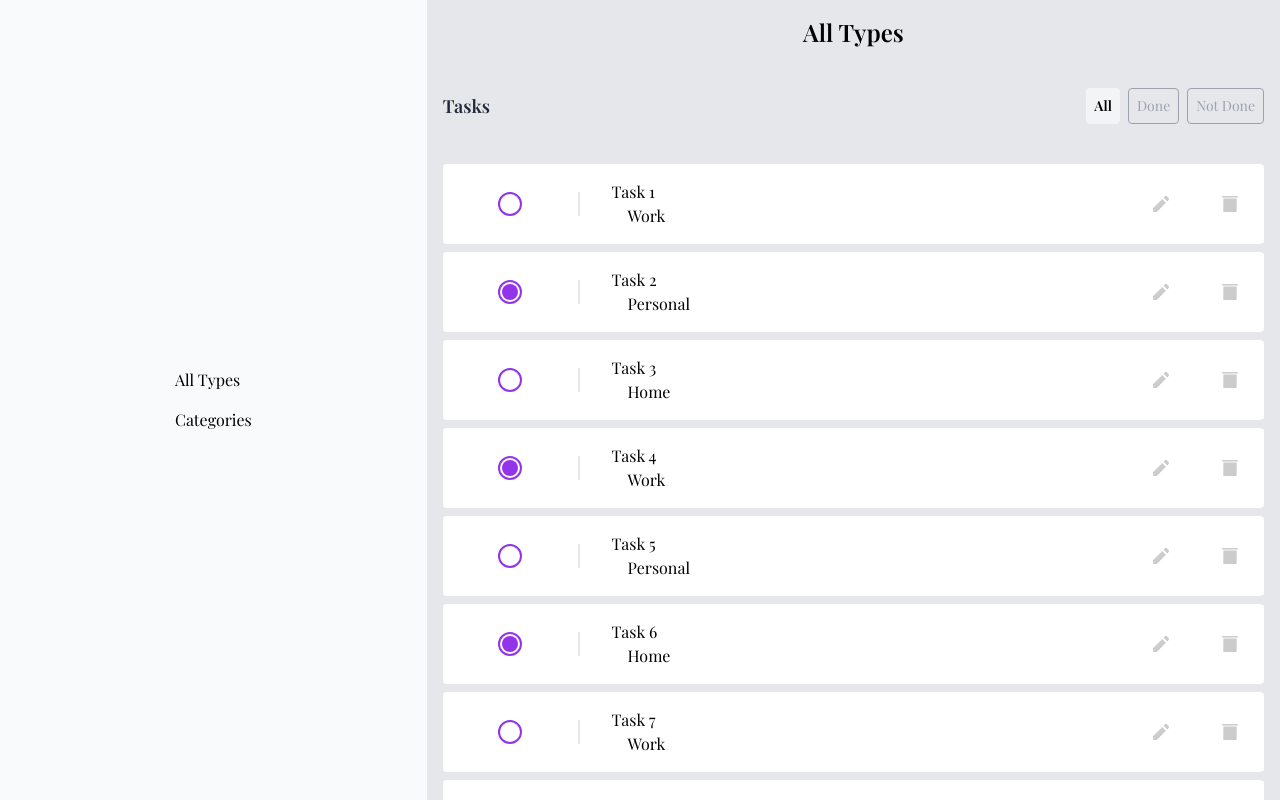
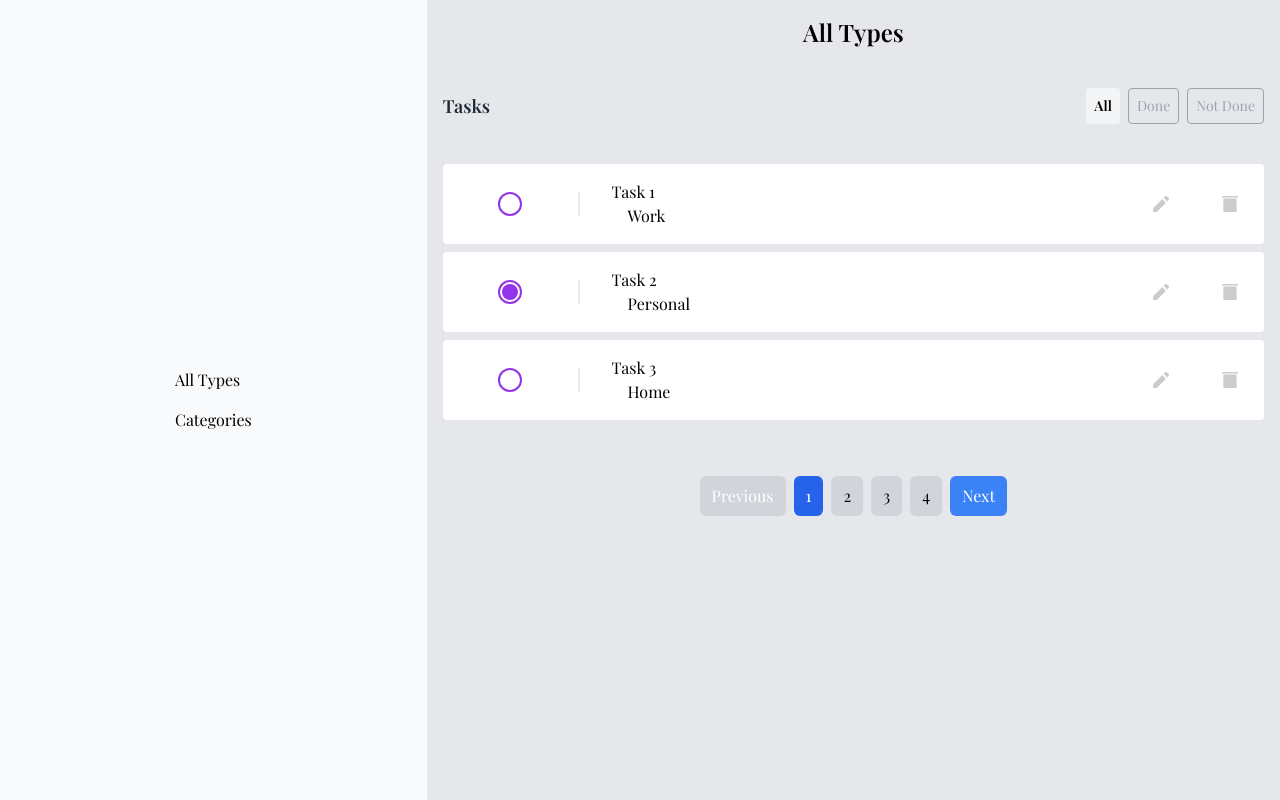
Before and after one commit to GoktugMuratDemir/task-master, a React (Create React App) app: page / in a window 1280 px wide. Built offline with nearby package versions, Linux system fonts and the light colour scheme; a web font is replaced by a local one.

Commit message:
pagination componenti oluşturuldu

```diff
--- /dev/null
+++ b/src/Components/Pagination.tsx
@@ -0,0 +1,57 @@
+import React from "react";
+
+interface PaginationProps {
+  currentPage: number;
+  totalPages: number;
+  onPageChange: (page: number) => void;
+}
+
+const Pagination: React.FC<PaginationProps> = ({
+  currentPage,
+  totalPages,
+  onPageChange,
+}) => {
+  return (
+    <div className="flex justify-center items-center space-x-2 mt-4">
+      <button
+        className={`px-3 py-2 rounded-md ${
+          currentPage === 1
+            ? "bg-gray-300 cursor-not-allowed"
+            : "bg-blue-500 hover:bg-blue-600"
+        } text-white`}
+        onClick={() => onPageChange(currentPage - 1)}
+        disabled={currentPage === 1}
+      >
+        Previous
+      </button>
+
+      {Array.from({ length: totalPages }, (_, index) => (
+        <button
+          key={index + 1}
+          className={`px-3 py-2 rounded-md ${
+            currentPage === index + 1
+              ? "bg-blue-600 text-white"
+              : "bg-gray-300 hover:bg-gray-400"
+          } `}
+          onClick={() => onPageChange(index + 1)}
+        >
+          {index + 1}
+        </button>
+      ))}
+
+      <button
+        className={`px-3 py-2 rounded-md ${
+          currentPage === totalPages
+            ? "bg-gray-300 cursor-not-allowed"
+            : "bg-blue-500 hover:bg-blue-600"
+        } text-white`}
+        onClick={() => onPageChange(currentPage + 1)}
+        disabled={currentPage === totalPages}
+      >
+        Next
+      </button>
+    </div>
+  );
+};
+
+export default Pagination;
--- a/src/Components/TaskCard.tsx
+++ b/src/Components/TaskCard.tsx
@@ -1,20 +1,26 @@
-import React from "react";
-import { TaskProps } from "../Context/TaskType";
+import React, { useContext } from "react";
+import { TaskListType, TaskProps } from "../Context/TaskType";
+import { TaskListContext } from "../Context/TaskListContext";
 
 interface TaskCardProps {
   task: TaskProps;
 }
 
 const TaskCard: React.FC<TaskCardProps> = ({ task }) => {
+  const { changeStatus } = useContext(TaskListContext) as TaskListType;
+
   return (
     <div className="bg-white rounded grid grid-cols-12 items-center py-4 divide-x-1">
       <div className="col-span-2 border-r-2">
         <div className="flex justify-center">
-          <div className="w-6 h-6 border-2 border-purple-600 rounded-full flex items-center justify-center cursor-pointer">
+          <button
+            onClick={() => changeStatus(task.id)}
+            className="w-6 h-6 border-2 border-purple-600 rounded-full flex items-center justify-center cursor-pointer"
+          >
             {task.done && (
               <div className="w-4 h-4 bg-purple-600 rounded-full"></div>
             )}
-          </div>
+          </button>
         </div>
       </div>
       <div className="col-span-8 px-8">
--- a/src/Context/TaskListContext.tsx
+++ b/src/Context/TaskListContext.tsx
@@ -83,8 +83,16 @@ export const TaskListContextProvider: React.FC<ChildrenProps> = ({
     },
   ]);
 
+  const changeStatus = (taskId: number) => {
+    setTaskList((prevTaskList) =>
+      prevTaskList.map((task) =>
+        task.id === taskId ? { ...task, done: !task.done } : task
+      )
+    );
+  };
+
   return (
-    <TaskListContext.Provider value={{ taskList, setTaskList }}>
+    <TaskListContext.Provider value={{ taskList, setTaskList, changeStatus }}>
       {children}
     </TaskListContext.Provider>
   );
--- a/src/Context/TaskType.ts
+++ b/src/Context/TaskType.ts
@@ -9,6 +9,7 @@ export interface TaskProps{
 export type TaskListType = {
     taskList: TaskProps[];
     setTaskList: React.Dispatch<React.SetStateAction<TaskProps[]>>;
+    changeStatus: (taskId:number) =>void;
     // doneTasks: TaskProps[];
     // notDoneTasks: TaskProps[];
     // addTask:(task: TaskProps)=>void;
--- a/src/Pages/Home.tsx
+++ b/src/Pages/Home.tsx
@@ -1,26 +1,44 @@
-import React, { useContext } from "react";
+import React, { useContext, useState } from "react";
 import { HeaderTitle } from "../Components/HeaderTitle";
 import { FilterBar } from "../Components/FilterBar";
 import TaskCard from "../Components/TaskCard";
 import { TaskListContext } from "../Context/TaskListContext";
 import { TaskListType } from "../Context/TaskType";
+import Pagination from "../Components/Pagination";
 
 export const Home: React.FC = () => {
   const { taskList } = useContext(TaskListContext) as TaskListType;
 
-  // console.log(taskList);
+  const [currentPage, setCurrentPage] = useState<number>(1);
+  const itemsPerPage = 3;
+
+  const totalPages = Math.ceil(taskList.length / itemsPerPage);
+
+  const handlePageChange = (page: number) => {
+    setCurrentPage(page);
+  };
+
+  const startIndex = (currentPage - 1) * itemsPerPage;
+  const endIndex = startIndex + itemsPerPage;
+
+  const displayedTasks = taskList.slice(startIndex, endIndex);
 
   return (
     <div className="flex flex-col gap-10">
       <HeaderTitle title="All Types" />
       <FilterBar />
+
       <div className="flex flex-col gap-2">
-        {
-          taskList.map((task,index)=>(
-            <TaskCard key={index} task={task} />
-          ))
-        }
+        {displayedTasks.map((task, index) => (
+          <TaskCard key={index} task={task} />
+        ))}
       </div>
+
+      <Pagination
+        currentPage={currentPage}
+        totalPages={totalPages}
+        onPageChange={handlePageChange}
+      />
     </div>
   );
 };
```
